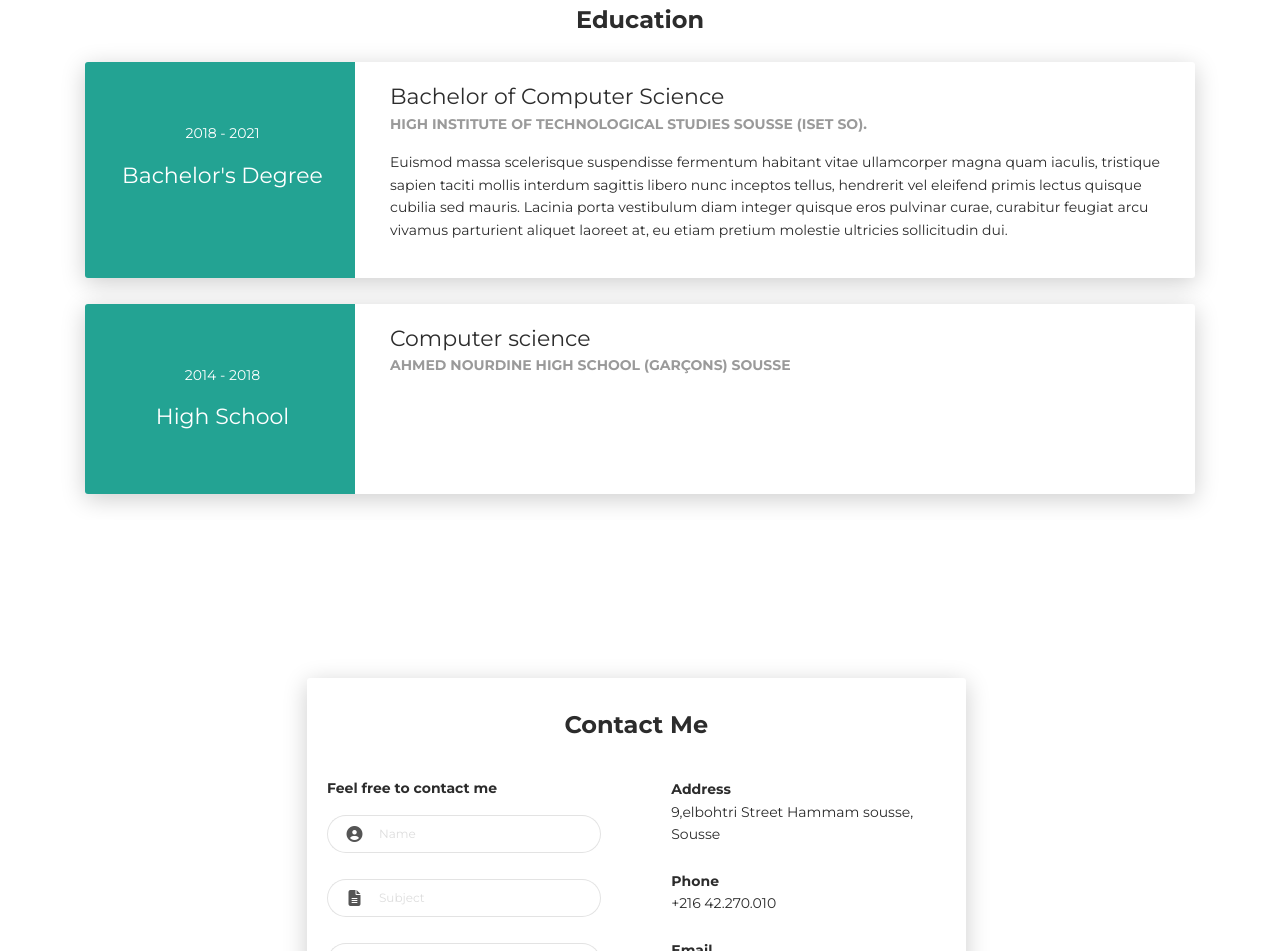
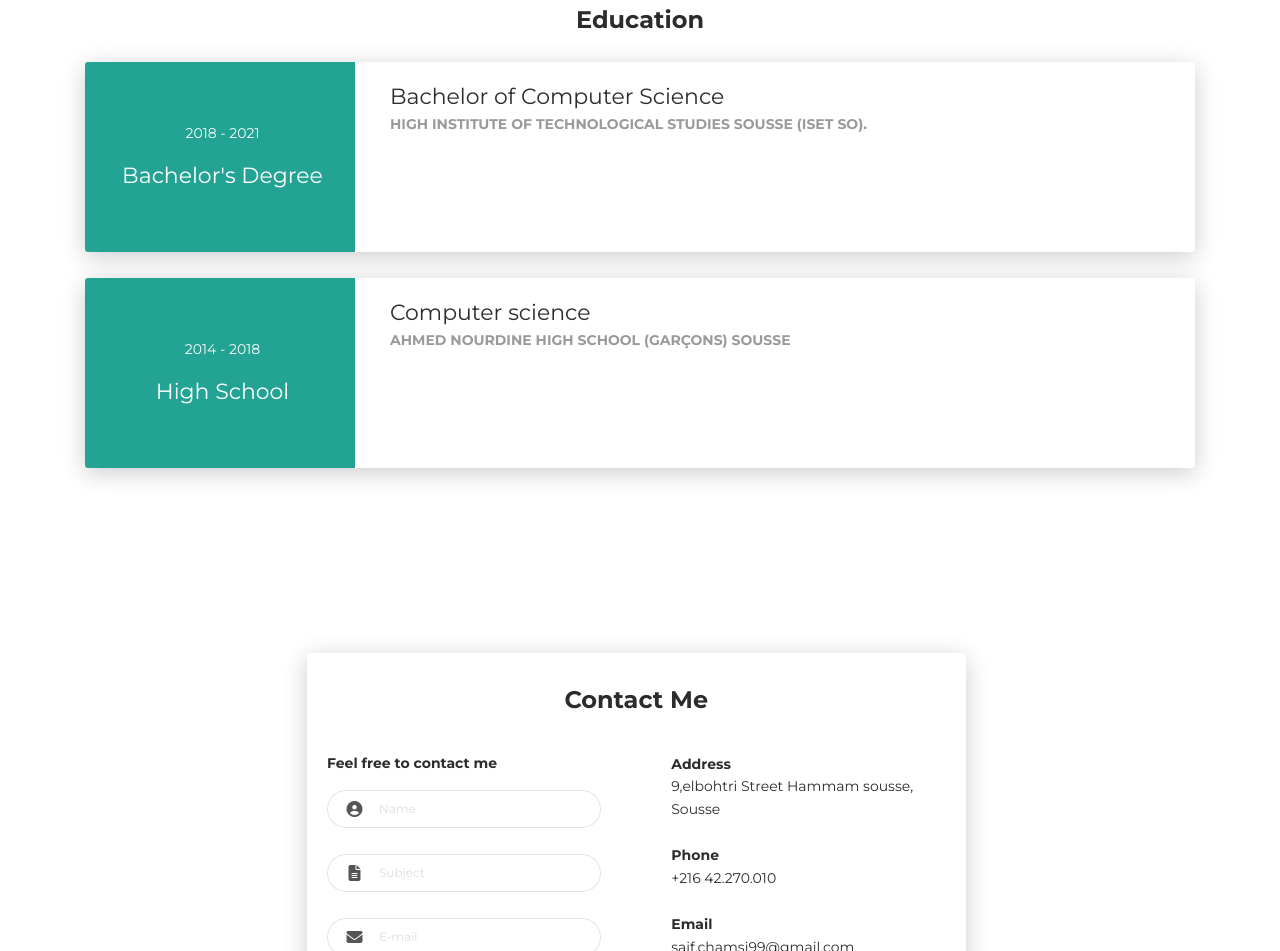
Before and after one commit to seifChamsi/My-cv, a plain HTML site: page index.html in a window 1280 px wide. Shown: the part 4082-5033 px from the top of the page. Drawn offline with Linux system fonts and the light colour scheme.

Commit message:
final 1.0

```diff
--- a/index.html
+++ b/index.html
@@ -310,7 +310,6 @@
           <div class="card-body">
             <div class="h5">Bachelor of Computer Science</div>
             <p class="category">High institute of technological studies Sousse (ISET SO).</p>
-            <p>Euismod massa scelerisque suspendisse fermentum habitant vitae ullamcorper magna quam iaculis, tristique sapien taciti mollis interdum sagittis libero nunc inceptos tellus, hendrerit vel eleifend primis lectus quisque cubilia sed mauris. Lacinia porta vestibulum diam integer quisque eros pulvinar curae, curabitur feugiat arcu vivamus parturient aliquet laoreet at, eu etiam pretium molestie ultricies sollicitudin dui.</p>
           </div>
         </div>
       </div>
```
